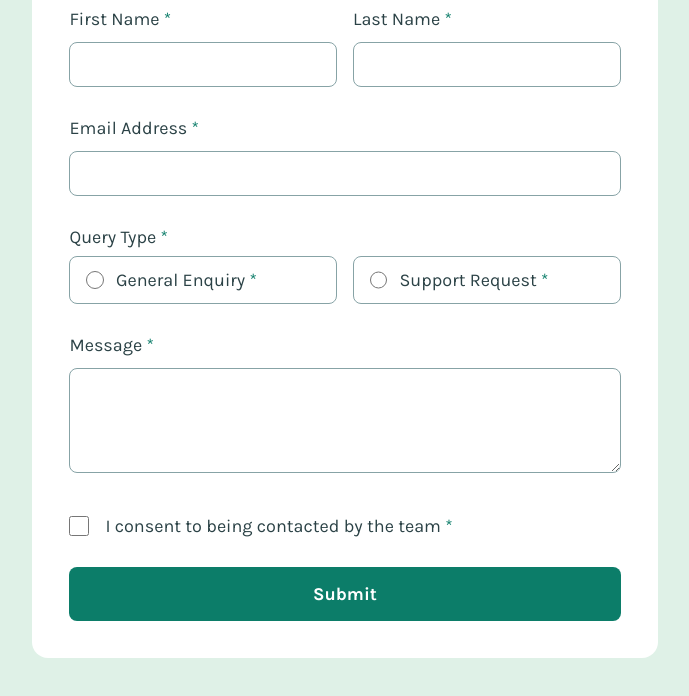
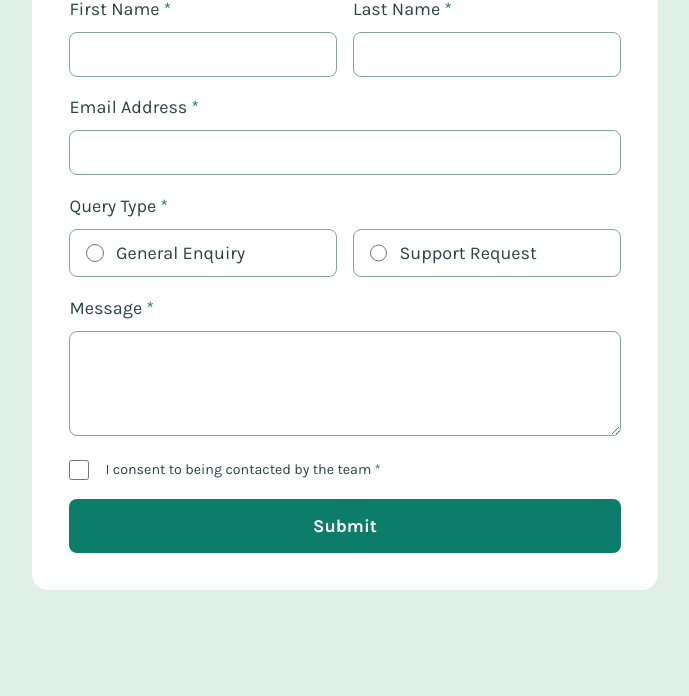
Before and after one commit to Kking927/contact-form, a plain HTML site: page index.html in a window 1280 px wide. Shown: the part 204-900 px from the top of the page, without its empty margins (295-984 px from the left). Drawn offline with Linux system fonts and the light colour scheme.

Commit message:
Update style.css

```diff
--- a/style.css
+++ b/style.css
@@ -16,6 +16,7 @@
   /* Font Sizes */
   --title: clamp(1.75rem, 1.66rem + 0.38vw, 2rem);
   --labels: clamp(1rem, 0.95rem + 0.23vw, 1.125rem);
+  --consent: clamp(0.8125rem, 0.78rem + 0.14vw, 0.9rem);
   --submit: clamp(1rem, 0.95rem + 0.23vw, 1.125rem);
 
   /* Font Weights */
@@ -26,7 +27,7 @@
   --container-padding: clamp(2rem, -1.042rem + 15.21vw, 6.75rem);
   --card: clamp(18.5rem, 11.643rem + 34.29vw, 42.5rem);
   --card-padding: clamp(1.25rem, 0.81rem + 1.88vw, 2.5rem);
-  --gap: clamp(1.125rem, 1.534rem + 0.45vw, 1.875rem);
+  --gap: clamp(1.125rem, 1.08rem + 0.19vw, 1.25rem);
   --gap-x: 1rem;
 }
 
@@ -101,7 +102,7 @@ label {
   margin-block-end: 0.75rem;
 }
 
-label::after,
+label:not(.radio-option label)::after,
 legend::after {
   /* Generates the visual star but keeps it hidden from screen readers */
   content: " *" / "";
@@ -145,7 +146,8 @@ fieldset {
 legend {
   color: var(--grey-900);
   font-size: var(--labels);
-  margin-block-end: 0.5rem;
+  display: block;
+  margin-block-end: 0.75rem;
 }
 
 .radio-option {
@@ -187,7 +189,6 @@ input[type="checkbox"]:focus-visible {
   flex-direction: row;
   align-items: center;
   gap: var(--gap-x);
-  margin-block-start: 0.5rem;
 }
 
 .checkbox-group input[type="checkbox"] {
@@ -199,6 +200,7 @@ input[type="checkbox"]:focus-visible {
 
 .checkbox-group label {
   margin-block-end: 0;
+  font-size: var(--consent);
 }
 
 .submit-btn {
```
